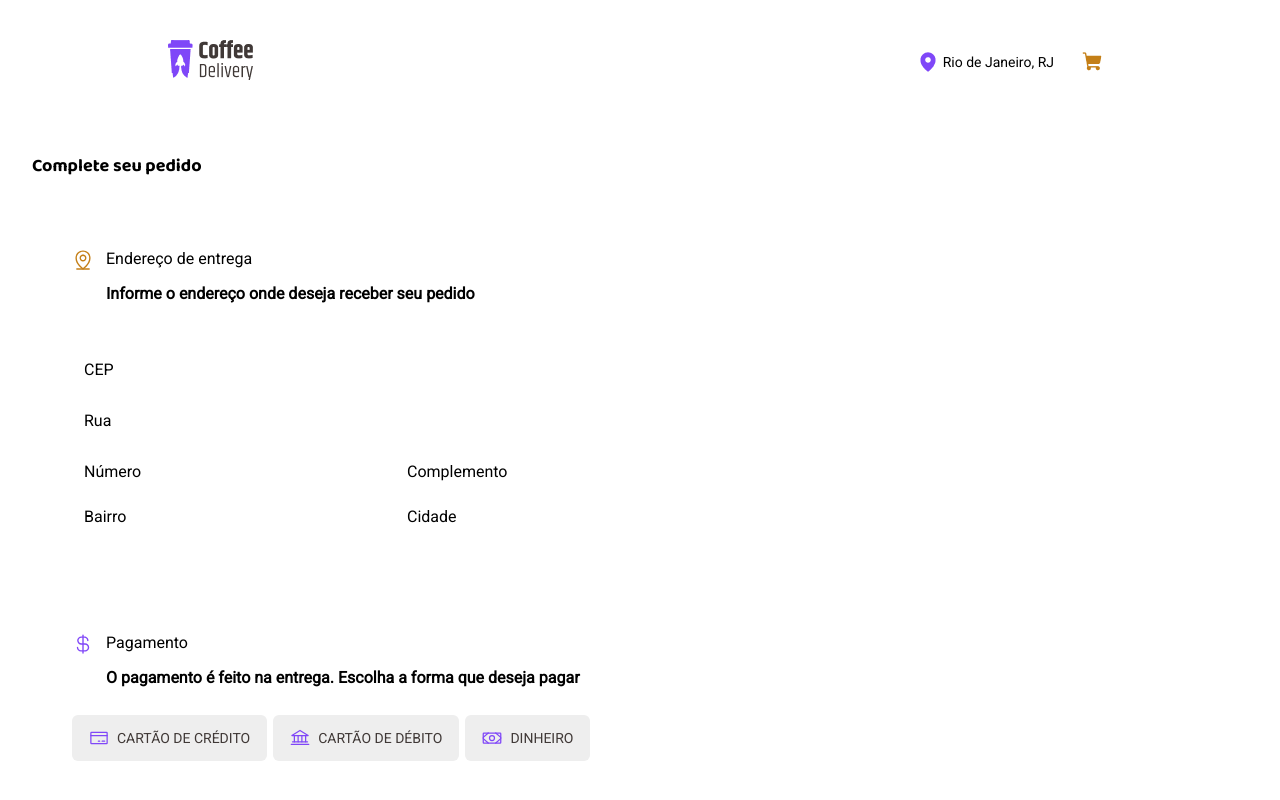
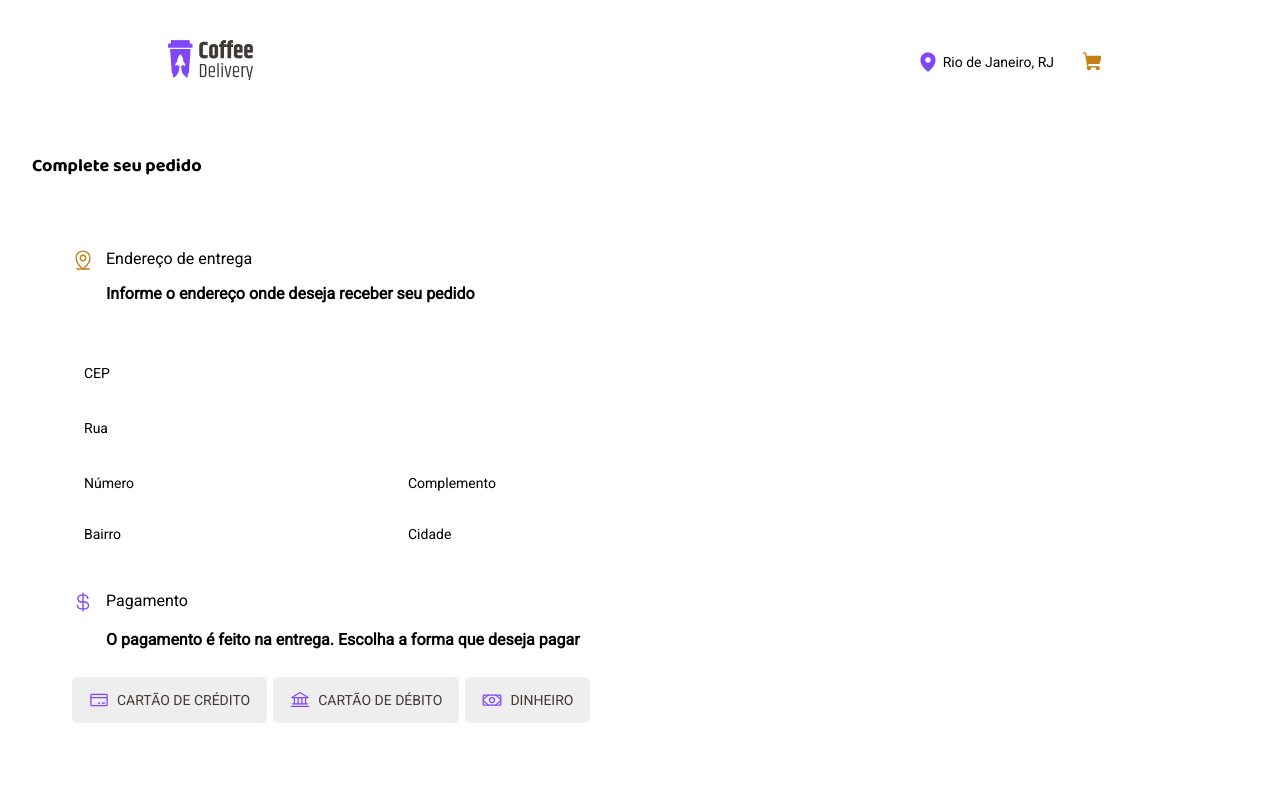
Before and after one commit to gustavocanepa10/coffee-delivery, a React (Vite) app: page /checkout in a window 1280 px wide. Shown: the top 800 px of the page. Built offline with nearby package versions, Linux system fonts and the light colour scheme; the HTML template or start-up script is replaced by a standard one.

Commit message:
change : dataContext

```diff
--- a/src/Context/DataContext.tsx
+++ b/src/Context/DataContext.tsx
@@ -1,4 +1,5 @@
 import { createContext, useState } from "react";
+import type { OrderProps } from "../components/Sidebar/Sidebar";
 
 interface DataProvider {
     children : React.ReactNode
@@ -15,6 +16,9 @@ interface DataContextProps {
     Items : CardItem[] | undefined
     setItems : React.Dispatch<React.SetStateAction<CardItem[]>>
     addToList : (item : CardItem) => void
+
+    orderData : OrderProps | undefined
+    setOrderData : (data : OrderProps) => void
 }
 
 export const DataContext = createContext<DataContextProps>({} as DataContextProps)
@@ -25,6 +29,8 @@ export function DataContextProvider({children} : DataProvider) {
 
     const [Items, setItems] = useState<CardItem[]>([])
 
+    const [orderData, setOrderData] = useState<OrderProps>()
+
     function addToList(item : CardItem) {
         setItems((prevItems) => {
             return [...prevItems, item]
@@ -32,8 +38,10 @@ export function DataContextProvider({children} : DataProvider) {
     }
 
 
+
+
     return (
-        <DataContext.Provider value={{Items,setItems, addToList}}>
+        <DataContext.Provider value={{Items,setItems, addToList, orderData, setOrderData}}>
             {children}
         </DataContext.Provider>
     )
--- a/src/components/Card/styles.module.css
+++ b/src/components/Card/styles.module.css
@@ -17,31 +17,30 @@
   flex-direction: column;
   justify-content: center;
   padding: 1rem;
-  gap: 1rem;
+
 
   h2 {
     color: var(--base-subtitle);
     font-family: "Baloo 2";
   }
+
+  span {
+  color: var(--base-label);
+  font-family: "Roboto";
+  font-size: 14px;
+  text-align: center;
+
 }
 
-.description {
-  color: var(--base-label);
-  text-align: center;
+.price {
+  display: flex;
+  align-items: center;
+  margin-top: 2rem;
+  gap: 1rem;
+}
 }
 
-.tag {
-  background-color: var(--yellow-light);
-  width: 85px;
-  border-radius: 8px;
-  display: flex;
-  align-items: center;
-  color: var(--yellow-dark);
-  justify-content: center;
-  font-weight: 700;
-  font-size: 14px;
-  font-family: "Baloo 2";
-}
+
 
 .cardImg {
   width: 120px;
@@ -51,23 +50,7 @@
   border-radius: 50%;
 }
 
-.buy {
-  display: flex;
-  gap: 12px;
-  align-items: center;
-  justify-content: center;
 
-  span {
-    font-family: "Baloo 2";
-    font-size: 16px;
-    color: var(--base-text);
-
-    strong {
-      font-weight: 900;
-      font-size: 22px;
-    }
-  }
-}
 .cartButton {
   width: 38px;
   height: 38px;
--- a/src/components/CardCoffeePay/CardCoffeePay.tsx
+++ b/src/components/CardCoffeePay/CardCoffeePay.tsx
@@ -42,7 +42,10 @@ export function CardCoffeePay({src,title, price} : CardProps) {
             </div>
           </div>
         </div>
-        <p>{price}</p>
+        <p>{price.toLocaleString("pt-BR", {
+          style : "currency",
+          currency : "BRL"
+        })}</p>
       </div>
 
       <div className={styles.divider}></div>
--- a/src/components/CardContainerPay/CardContainerPay.tsx
+++ b/src/components/CardContainerPay/CardContainerPay.tsx
@@ -4,7 +4,12 @@ import { CardCoffeePay } from "../CardCoffeePay/CardCoffeePay"
 import styles from "./styles.module.css"
 import { DataContext } from "../../Context/DataContext"
 
-export function CardContainerPay() {
+
+interface CardContainerPayProps {
+    onConfirm : () => void
+}
+
+export function CardContainerPay({onConfirm} : CardContainerPayProps) {
 
 
 
@@ -28,7 +33,7 @@ export function CardContainerPay() {
 
 
 
-            <div className={styles.totalContainer} >
+            <div className={styles.totalContainer}>
 
             <div>
                 <span>Total de itens</span> <span>0</span>
@@ -42,7 +47,7 @@ export function CardContainerPay() {
 
         </div>
 
-        <button className={styles.buttonConfirmed}>
+        <button onClick={onConfirm} className={styles.buttonConfirmed}>
             CONFIRMAR PEDIDO
         </button>
 
--- a/src/components/Input/Input.tsx
+++ b/src/components/Input/Input.tsx
@@ -7,6 +7,6 @@ interface InputProps extends React.InputHTMLAttributes<HTMLInputElement> {
 }
 
 
-export function Input({placeholder} : InputProps) {
-    return <input className={styles.input } placeholder={placeholder} type="text" />
+export function Input({...props} : InputProps) {
+    return <input className={styles.input }  {...props} type="text" />
 }
--- a/src/components/Input/styles.module.css
+++ b/src/components/Input/styles.module.css
@@ -5,13 +5,17 @@
     border-radius: 8px;
     /* box-shadow: 1px solid var(--base-text); */
     outline: none;
+    color: var(--base-text);
+    font-family: "Roboto";
+    font-size: 16px;
+    font-weight: lighter;
 
 
 }
 
 .input::placeholder {
-    color: var(--base-label);
+    color: var(--base-text);
     font-family: "Roboto";
-    font-size: 16px;
-    font-weight: 1.3;
+    font-size: 14px;
+
 }
--- a/src/components/Sidebar/Sidebar.tsx
+++ b/src/components/Sidebar/Sidebar.tsx
@@ -3,9 +3,10 @@ import Icon from "../../assets/Icon.svg";
 import Icone from "../../assets/icone.svg";
 import { Input } from "../Input/Input";
 import { Bank, CreditCard, Money } from "phosphor-react";
-import {useForm} from "react-hook-form"
+import {type UseFormHandleSubmit, type UseFormRegister, type UseFormWatch} from "react-hook-form"
 
-interface OrderProps {
+
+export interface OrderProps {
   CEP : string,
   street : string,
   number : number,
@@ -15,15 +16,23 @@ interface OrderProps {
   payment : "credit" | "debit" | "money"
 }
 
-export function Sidebar() {
+interface SidebarProps {
+  onSubmit : (data : OrderProps) => void
+  handleSubmit : UseFormHandleSubmit<OrderProps, OrderProps>
+  watch : UseFormWatch<OrderProps>
+  register : UseFormRegister<OrderProps>
+}
 
-  const {register, handleSubmit} = useForm<OrderProps>()
+export function Sidebar({onSubmit, handleSubmit, watch, register} : SidebarProps) {
 
-  function onSubmit(data : OrderProps ) {
+  const selectedValue = watch("payment")
 
-    console.log(data)
 
-  }
+
+
+
+
+  console.log(selectedValue)
 
 
   return (
@@ -49,15 +58,12 @@ export function Sidebar() {
             <Input  required {...register("neighborhood")} id="Bairro" placeholder="Bairro" type="text" />
             <Input required  {...register("city")} id="Cidade" placeholder="Cidade" type="text" />
           </div>
-        </form>
-      </div>
 
-      <div className={styles.payContainer}>
-        <div className={styles.payDiv}>
+          <div className={styles.payDiv}>
           <div className={styles.formHeader}>
             <img src={Icone} alt="Ícone de pagamento" />
 
-            <div>
+            <div className={styles.payInfo}>
               <span>Pagamento</span>
               <p>
                 O pagamento é feito na entrega. Escolha a forma que deseja pagar
@@ -66,26 +72,33 @@ export function Sidebar() {
           </div>
 
           <div className={styles.payTypes}>
-            <input {...register("payment")} type="radio" id="credit" name="" value="credit" />
+            <input {...register("payment")} type="radio" id="credit" name="payment" value="Cartão de Crédito" />
             <label htmlFor="credit">
               <CreditCard size={20} color="#8047F8" />
               CARTÃO DE CRÉDITO
             </label>
 
-            <input {...register("payment")} type="radio" id="debit" name="payment" value="debit" />
+            <input {...register("payment")} type="radio" id="debit" name="payment" value="Cartão de Débito" />
             <label htmlFor="debit">
               <Bank size={20} color="#8047F8" />
               CARTÃO DE DÉBITO
             </label>
 
-            <input {...register("payment")} type="radio" id="money" name="payment" value="money" />
+            <input {...register("payment")} type="radio" id="money" name="payment" value="Dinheiro" />
             <label htmlFor="money">
               <Money size={20} color="#8047F8" />
               DINHEIRO
             </label>
           </div>
         </div>
+        </form>
+
+
       </div>
+
+
+
+
     </aside>
   );
 }
--- a/src/components/Sidebar/styles.module.css
+++ b/src/components/Sidebar/styles.module.css
@@ -56,7 +56,7 @@ form {
 .formDiv {
     display: grid;
     grid-template-columns: repeat(2,1fr);
-    gap: 6px;
+    gap: 8px;
 }
 
 
@@ -66,17 +66,16 @@ form {
   align-items: flex-start;
   gap: 0.75rem;
   flex-direction: column;
+  margin-top: 1.5rem;
 
 }
-.payContainer {
+
+.payInfo {
   display: flex;
   flex-direction: column;
-  gap: 1rem;
-  background: var(--base-card);
-  width: 640px;
-  padding: 40px;
-  font-family: "Roboto";
+  gap: 4px;
 }
+
 
 .payTypes {
   display: flex;
@@ -87,6 +86,7 @@ form {
   input[type="radio"] {
   display: none; /* esconder os radios */
 }
+
 
 label {
   display: flex;
--- a/src/pages/CheckoutPage.tsx
+++ b/src/pages/CheckoutPage.tsx
@@ -1,15 +1,47 @@
 import { CardContainerPay } from "../components/CardContainerPay/CardContainerPay";
 import { Sidebar } from "../components/Sidebar/Sidebar";
 import { LayoutContainer } from "../Layout/LayoutContainer";
+import { type OrderProps } from "../components/Sidebar/Sidebar";
+import {useForm} from "react-hook-form"
+import { useContext } from "react";
+import { DataContext } from "../Context/DataContext";
+import {useNavigate} from "react-router"
+import {zodResolver} from "@hookform/resolvers/zod"
+import * as z from "zod"
+
 
 
 export function CheckoutPage() {
+    const {register, handleSubmit, watch} = useForm<OrderProps>({
+
+    })
+
+
+
+
+
+    const navigate = useNavigate()
+
+
+
+    const {setOrderData} = useContext(DataContext)
+
+  function onSubmit(data : OrderProps ) {
+    setOrderData(data)
+    navigate("/sucess")
+    console.log(data)
+
+  }
+
+
+
+
     return (
         <div>
             <LayoutContainer>
                 <div className="wrapper">
-                    <Sidebar/>
-                    <CardContainerPay/>
+                    <Sidebar onSubmit = {onSubmit}  register = {register} handleSubmit = {handleSubmit} watch = {watch}/>
+                    <CardContainerPay onConfirm = {handleSubmit(onSubmit)} />
                 </div>
 
             </LayoutContainer>
```
Also changed, not shown: src/pages/Sucess.tsx (deleted, +0 -13 lines).
